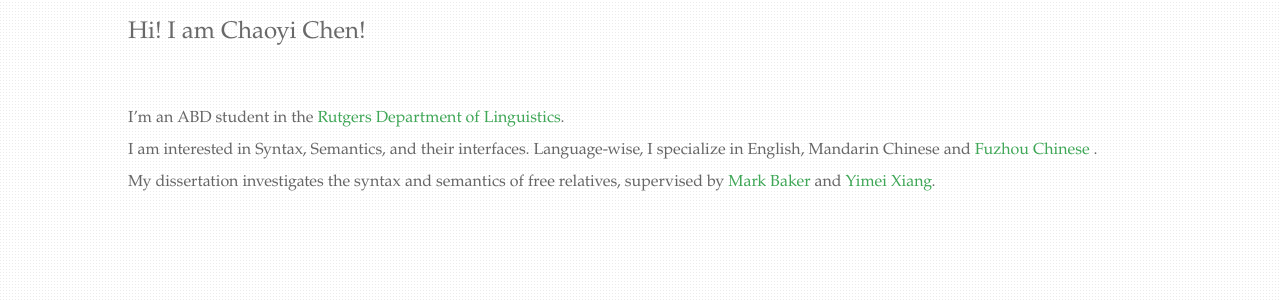
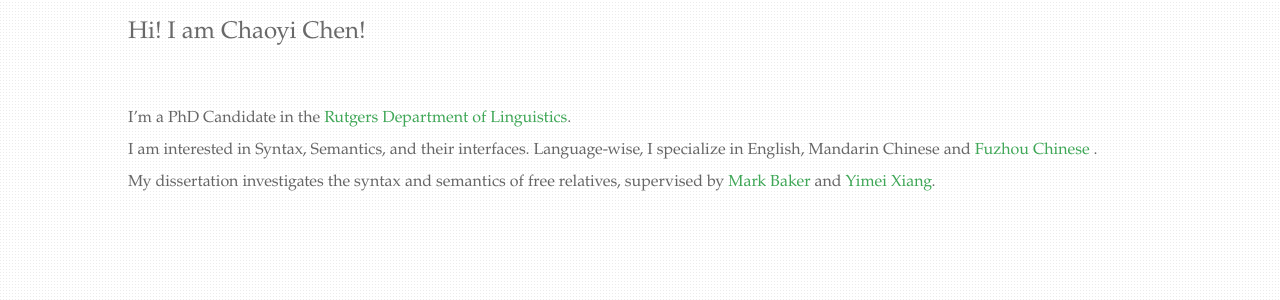
Before and after one commit to chaoyichen71/chaoyichen71.github.io, a Jekyll site: the page built from index.html, in a window 1280 px wide. Shown: the part 127-427 px from the top of the page. Built offline with Jekyll 4.4.1, drawn with Linux system fonts in a browser that asks for light colours.

Commit message:
Update index.html

```diff
--- a/index.html
+++ b/index.html
@@ -5,7 +5,7 @@
                 </br>
 		<div class="blurb">
 			<h2>Hi! I am Chaoyi Chen!</h2><br>
-			<p>I’m an ABD student in the <a href="https://ling.rutgers.edu/">Rutgers Department of Linguistics</a>.<br>
+			<p>I’m a PhD Candidate in the <a href="https://ling.rutgers.edu/">Rutgers Department of Linguistics</a>.<br>
 			I am interested in Syntax, Semantics, and their interfaces. Language-wise, I specialize in English, Mandarin Chinese and <a href="https://en.wikipedia.org/wiki/Fuzhou_dialect">Fuzhou Chinese </a>.<br>
 		        My dissertation investigates the syntax and semantics of free relatives, supervised by <a href="https://sites.rutgers.edu/mark-baker/people/mark-baker/">Mark Baker</a> and <a href="https://yimeixiang.wordpress.com/">Yimei Xiang</a>.
 		</div>
```
